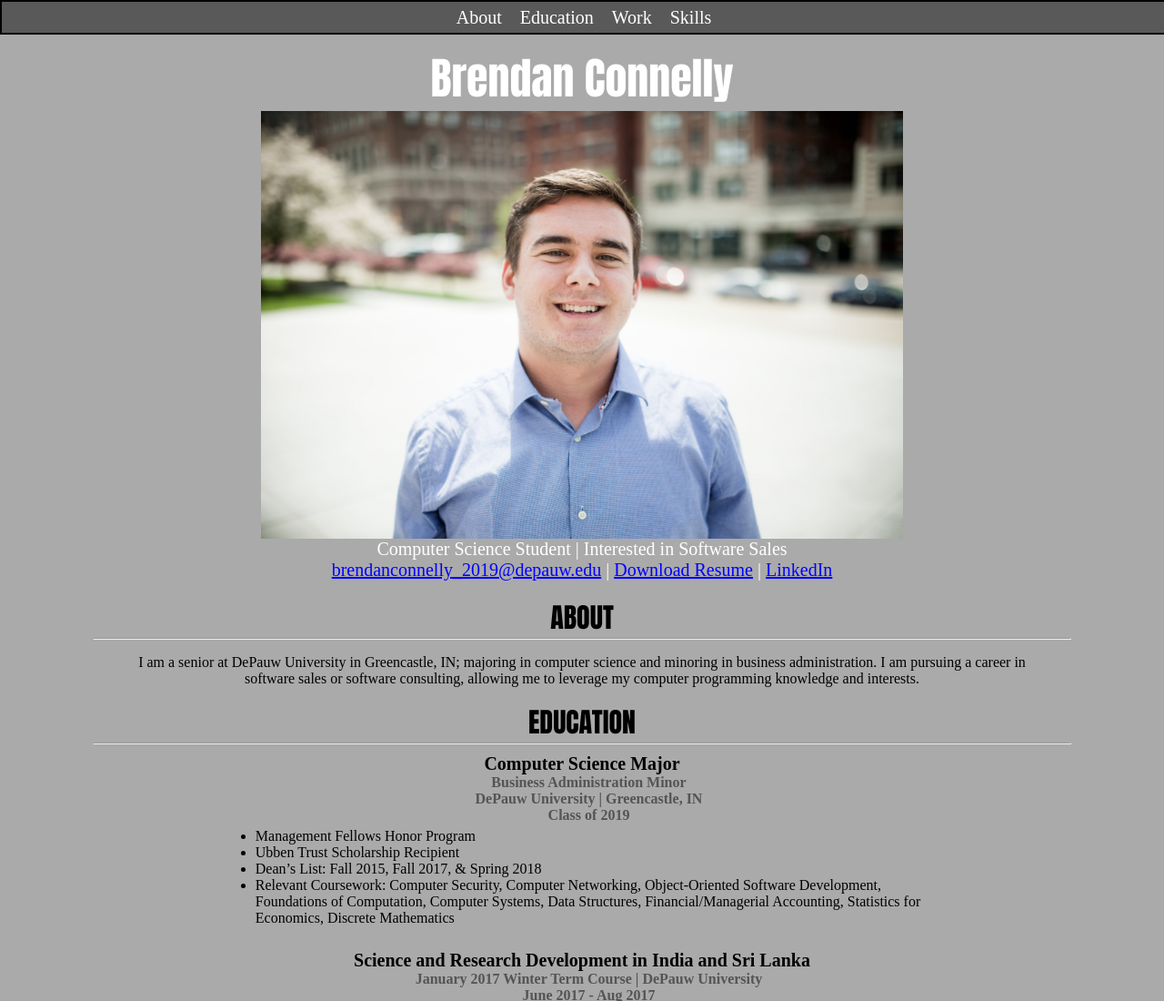
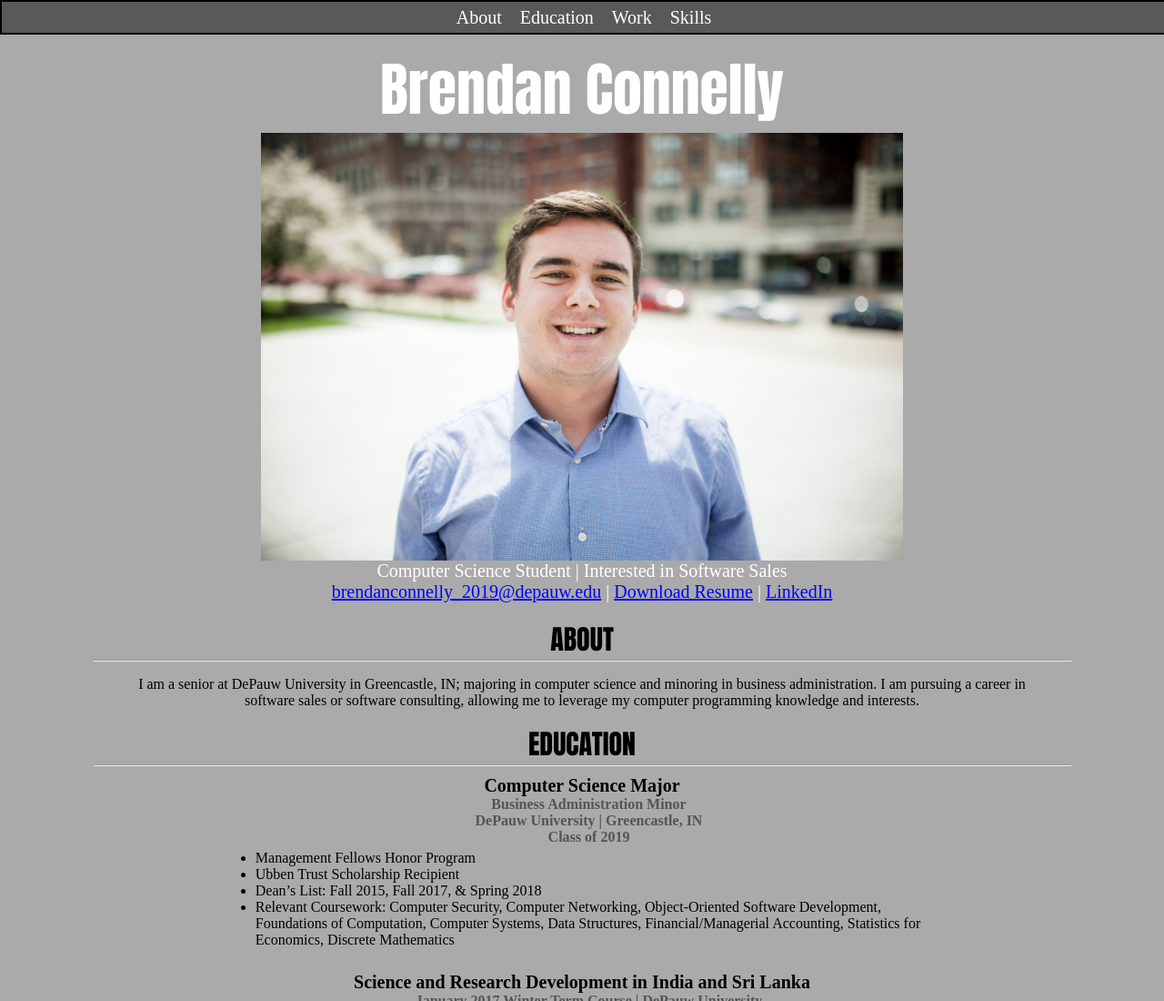
Before and after one commit to bgcon29/My_website_repo, a plain HTML site: page index.html in a window 1280 px wide. Shown: the top 1100 px of the page at 91% size. Drawn offline with Linux system fonts and the light colour scheme.

Commit message:
Increase header name size

```diff
--- a/main.css
+++ b/main.css
@@ -65,7 +65,7 @@ main {
 
 name {
      font-family: Impact, Charcoal, sans-serif;
-     font-size: 48px;
+     font-size: 64px;
      font-weight: bold;
      text-align: center;
      color: white;
```
Also changed, not shown: index.html (+6 -6 lines).
